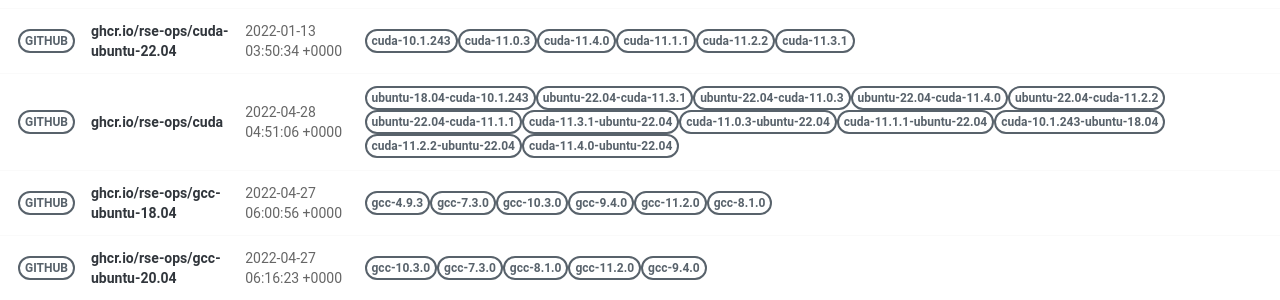
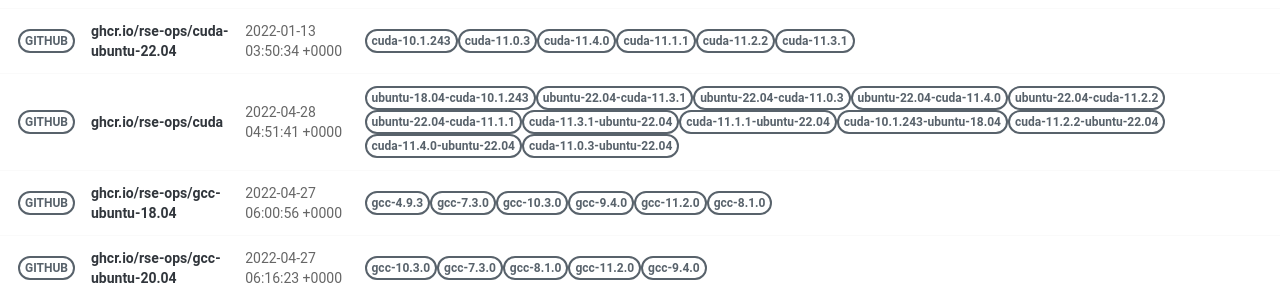
Before and after one commit to rse-ops/docker-images, a Jekyll site: the page built from pages/index.md, in a window 1280 px wide. Shown: the part 421-721 px from the top of the page. Built offline with Jekyll 4.4.1, drawn with Linux system fonts in a browser that asks for light colours; nearby versions of some CDN libraries.

Commit message:
Automated push to update library 2022-04-28

```diff
--- a/_library/ghcr.io-rse-ops-cuda.md
+++ b/_library/ghcr.io-rse-ops-cuda.md
@@ -1,7 +1,7 @@
 ---
 layout: container
 name: ghcr.io/rse-ops/cuda
-updated_at: 2022-04-28 04:51:06.511799
+updated_at: 2022-04-28 04:51:41.733885
 
 
 container_url: https://github.com/orgs/rse-ops/packages/container/package/cuda
```
Also changed, not shown: other parts of _library/ghcr.io-rse-ops-cuda.md (+3 -3 lines).
